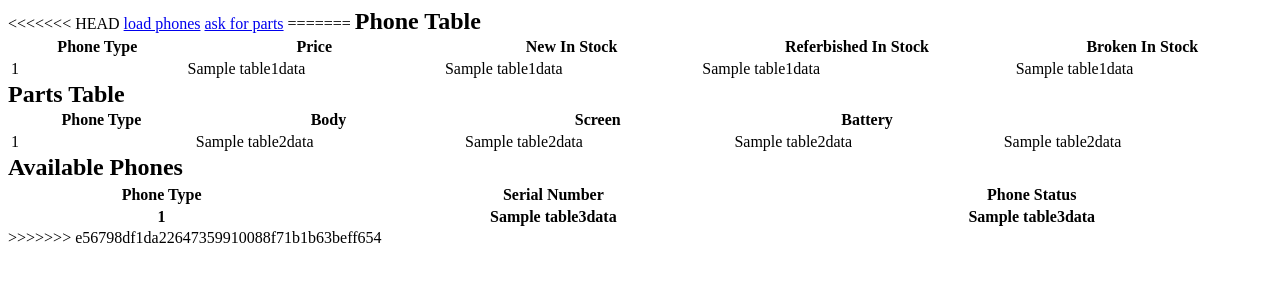
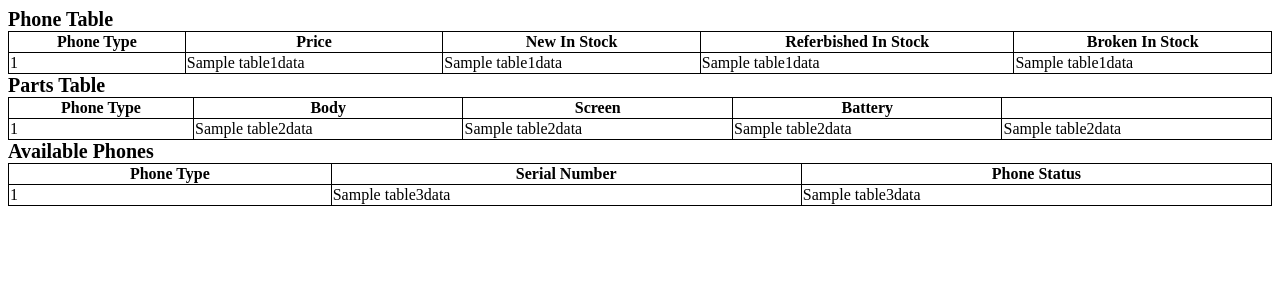
Before and after one commit to LukeHarrold/Inventory343, a Flask app: template templates/layout.html in a window 1280 px wide. Shown: the top 300 px of the page. Run offline with Flask 2, Linux system fonts and the light colour scheme; the template is opened without the code that fills it: most values are stand-ins (such as "Sample title", 1, 10 or a date in 2020); lists and menus that the app fills with data are empty.

Commit message:
basic css

```diff
--- a/DummyData/dummyavailablephones.csv
+++ b/DummyData/dummyavailablephones.csv
@@ -1,12 +1,12 @@
 high,001,new
-high,002,referbished
+high,002,refurbished
 high,003,broken
 medium,004,new
-medium,005,referbished
+medium,005,refurbished
 medium,006,broken
 low,007,new
-low,008,referbished
+low,008,refurbished
 low,009,broken
 retro,010,new
-retro,011,referbished
+retro,011,refurbished
 retro,012,broken
--- /dev/null
+++ b/static/styling.css
@@ -0,0 +1,17 @@
+th, td {
+  border: 1px solid black;
+}
+
+td {
+  text-align: left;
+}
+
+table {
+  border-collapse: collapse;
+  border: 1px solid black;
+}
+
+.t-h {
+  font-size:20px;
+  font-weight: bold;
+}
--- a/templates/layout.html
+++ b/templates/layout.html
@@ -1,16 +1,10 @@
-<!--Tommy DiMauro-->
-
 <!doctype html>
-<html>
+<link rel=stylesheet type=text/css href="{{ url_for('static', filename='styling.css') }}">
 {% block body %}
-<<<<<<< HEAD
-	<a href="{{'http://localhost:5000/inventory/mock'}}">load phones</a>
-	<a href="{{'http://localhost:5000/inventory/get-parts/mock'}}">ask for parts</a>
-=======
 
 <!--Table containing a broad overview of each type of phone in stock, each types price, and each types condition.-->
 	<table style="width:100%">
-	<font size="+2"><b>Phone Table</b></font>
+	<div class=t-h>Phone Table</div>
   <tr>
     <th>Phone Type</th>
     <th>Price</th>
@@ -31,7 +25,7 @@
 
 <!--A table showing how many available parts there are for each phone type-->
 	<table style="width:100%">
-	<font size="+2"><b>Parts Table</b></font>
+	<div class=t-h>Parts Table</div>
   <tr>
     <th>Phone Type</th>
     <th>Body</th>
@@ -51,7 +45,7 @@
 
   <!--A table showing all the available phones-->
   <table style="width:100%">
-  <font size="+2"><b>Available Phones</b></font>
+  <div class=t-h>Available Phones</div>
   <tr>
   <tr>
     <th>Phone Type</th>
@@ -60,13 +54,12 @@
   </tr>
   {% for n in table3data %}
   <tr>
-    <th>{{n[0]}}</th>
-    <th>{{n[1]}}</th>
-    <th>{{n[2]}}</th>
+    <td>{{n[0]}}</td>
+    <td>{{n[1]}}</td>
+    <td>{{n[2]}}</td>
   </tr>
   {% endfor %}
   </table>
 
->>>>>>> e56798df1da22647359910088f71b1b63beff654
 {% endblock %}
 </html>
```
Also changed, not shown: views.py (+29 -6 lines), schema.py (deleted).
